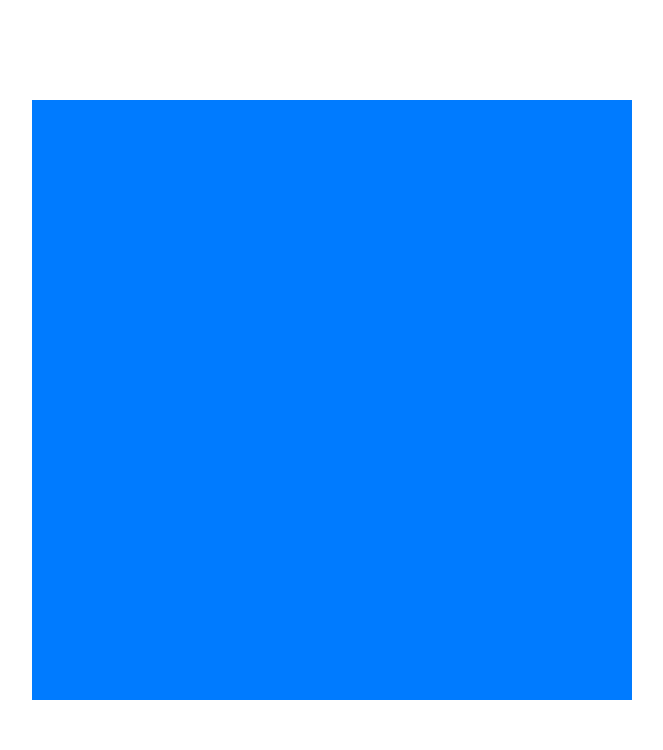
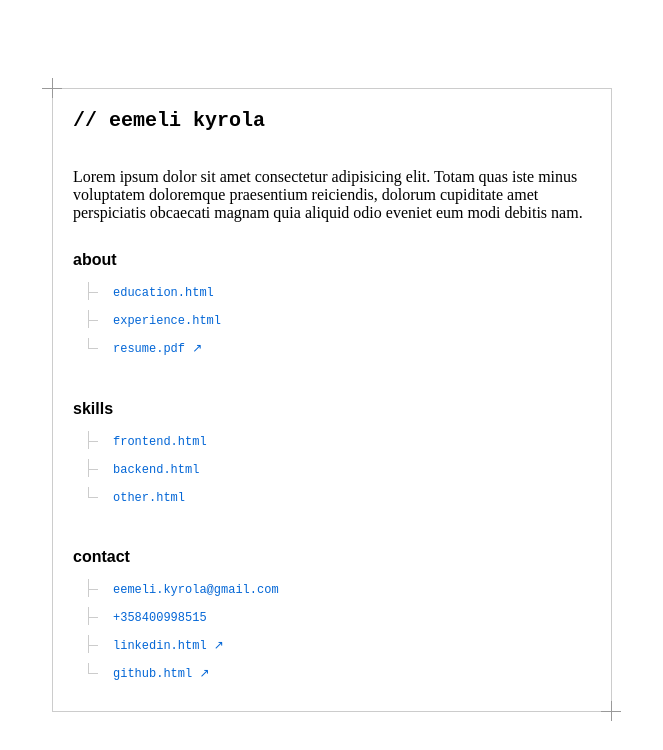
Before and after one commit to ek-60/eemeli-kyrola, a website: page index.html in a window 1280 px wide. Shown: the whole page, without its empty margins (308-971 px from the left). Drawn offline with Linux system fonts and the light colour scheme.

Commit message:
Update index.html

```diff
--- a/index.html
+++ b/index.html
@@ -3,7 +3,12 @@
 <head>
   <meta charset="UTF-8" />
   <meta name="viewport" content="width=device-width, initial-scale=1.0" />
-  <title>Keskitetty laatikko</title>
+  <title>Eemeli Kyrola - Software Engineer</title>
+  <meta name="description" content="Eemeli Kyrola - Software Engineer" />
+
+  <script src="./main-card.js" defer></script>
+  <script src="./directory-listing.js" defer></script>
+
   <style>
     html, body {
       height: 100%;
@@ -36,7 +41,42 @@
 <body>
 
   <main>
-    <div class="box"></div>
+    <div class="box">
+      <main-card title="// eemeli kyrölä">
+
+        <div slot="body">
+          <p>
+            Lorem ipsum dolor sit amet consectetur adipisicing elit.
+            Totam quas iste minus voluptatem doloremque praesentium reiciendis,
+            dolorum cupiditate amet perspiciatis obcaecati magnam quia aliquid
+            odio eveniet eum modi debitis nam.
+          </p>
+        </div>
+
+        <directory-listing
+          slot="body"
+          data='{
+            "about": [
+              { "label": "education.html", "target": "_self", "href": "about/education.html" },
+              { "label": "experience.html", "target": "_self", "href": "about/experience.html" },
+              { "label": "resume.pdf", "target": "_blank", "href": "about/resume.pdf" }
+            ],
+            "skills": [
+              { "label": "frontend.html", "target": "_self", "href": "skills/frontend.html" },
+              { "label": "backend.html", "target": "_self", "href": "skills/backend.html" },
+              { "label": "other.html", "target": "_self", "href": "skills/other.html" }
+            ],
+            "contact": [
+              { "label": "eemeli.kyrola@gmail.com", "href": "mailto:eemeli.kyrola@gmail.com" },
+              { "label": "+358400998515", "href": "tel:+358400998515" },
+              { "label": "linkedin.html", "target": "_blank", "href": "https://www.linkedin.com/in/eemeli-kyrola/" },
+              { "label": "github.html", "target": "_blank", "href": "https://github.com/ek-60" }
+            ]
+          }'
+        ></directory-listing>
+
+      </main-card>
+    </div>
   </main>
 
 </body>
```
